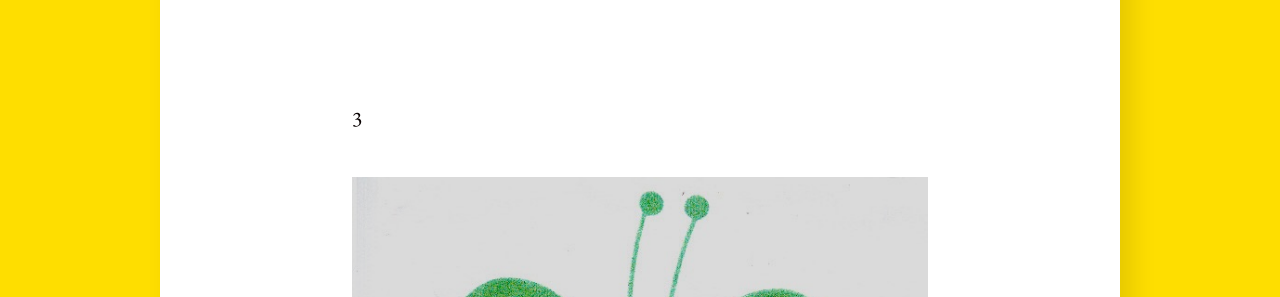
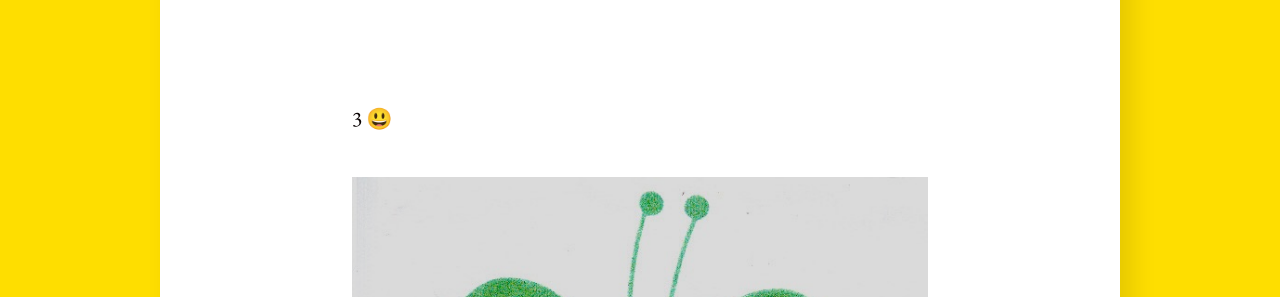
Before and after one commit to DonCorleone/website-neva, a Jekyll site: the page built from _posts/2020-06-04-nomol.md, in a window 1280 px wide. Shown: the part 401-698 px from the top of the page. Built offline with Jekyll 4.4.1, drawn with Linux system fonts in a browser that asks for light colours; emoji names are drawn with the system emoji font; a script that is not in the unit is left out.

```diff
--- a/_posts/2020-06-04-nomol.md
+++ b/_posts/2020-06-04-nomol.md
@@ -4,7 +4,7 @@ title: nomol
 date: 2020-06-04T17:50:41.269Z
 author: neva
 ---
-3
+3 😃
 
 ![](/assets/uploads/20200601.jpg)
 
```
